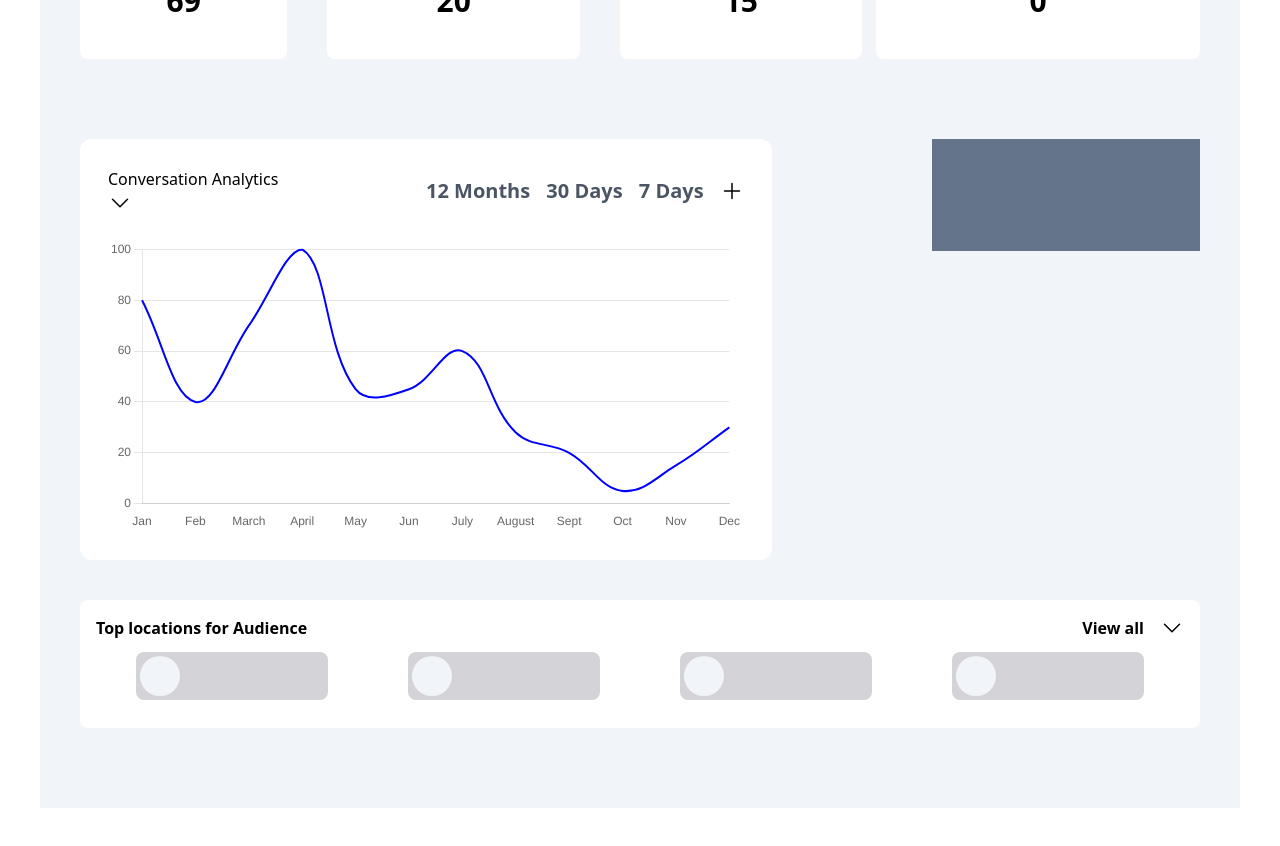
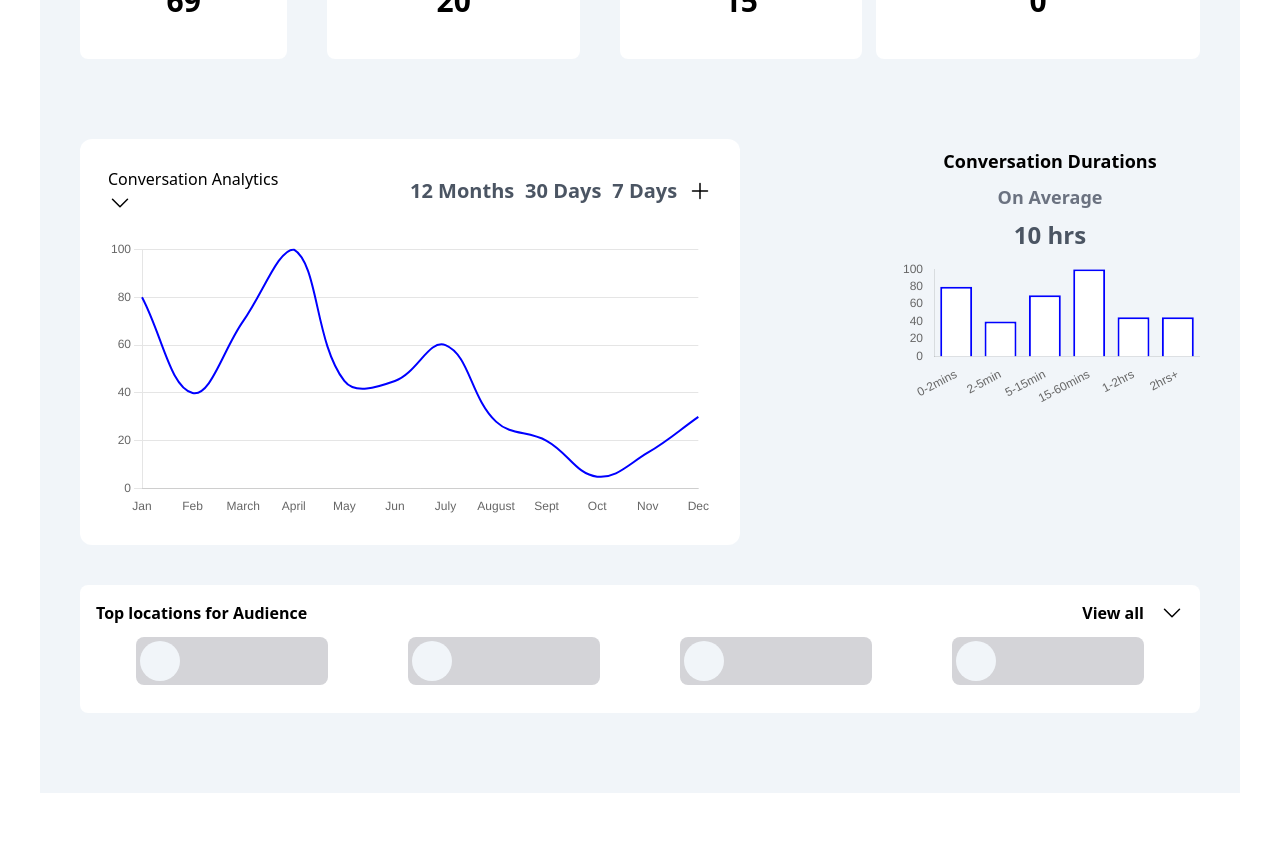
Before and after one commit to Ikendu/linegraph, a React (Vite) app: page / in a window 1280 px wide. Shown: the part 1560-2406 px from the top of the page. Built offline with nearby package versions, Linux system fonts and the light colour scheme.

Commit message:
time flow grah

```diff
--- a/src/components/AnalyticPage.jsx
+++ b/src/components/AnalyticPage.jsx
@@ -1,7 +1,9 @@
 import { useState } from 'react'
 import { DownIcon } from '../assets/Icons'
 import { Data2 } from './Data2'
+import { DataBar } from './DataBar'
 import FinalChart from './FinalChart'
+import BarChart from './BarChart'
 const AnalyticPage = () => {
   const [chartData, setChartData] = useState({
     labels: Data2.map((data) => data.month),
@@ -9,6 +11,18 @@ const AnalyticPage = () => {
       {
         label: 'Users Gained ',
         data: Data2.map((data) => data.visitors),
+        backgroundColor: ['white', 'white', 'white', 'white', 'white'],
+        borderColor: 'blue',
+        borderWidth: 2,
+      },
+    ],
+  })
+  const [chartData2, setChartData2] = useState({
+    labels: DataBar.map((data) => data.time),
+    datasets: [
+      {
+        label: 'Users Gained ',
+        data: DataBar.map((data) => data.visitors),
         backgroundColor: ['white', 'white', 'white', 'white', 'white'],
         borderColor: 'blue',
         borderWidth: 2,
@@ -53,7 +67,9 @@ const AnalyticPage = () => {
             <FinalChart chartData={chartData} />
           </div>
 
-          <div className=' h-28 w-100 w-96 p p-12 bg-slate-500 '></div>
+          <div className=''>
+            <BarChart chartData={chartData2} />
+          </div>
         </div>
         <div className='p-4 bg-white  my-10 rounded-lg '>
           <div className='flex justify-between'>
--- a/src/components/BarChart.jsx
+++ b/src/components/BarChart.jsx
@@ -1,4 +1,30 @@
-const BarChart = () => {
-  return <div>BarChart</div>
+import { Bar } from 'react-chartjs-2'
+
+const BarChart = ({ chartData }) => {
+  return (
+    <div style={{ textAlign: 'center' }}>
+      <h2 className='font-bold text-lg m-2'>Conversation Durations</h2>
+      <h3 className='font-bold text-lg m-2 text-gray-500'>On Average</h3>
+      <h3 className='font-bold  m-2 text-2xl text-gray-600'>10 hrs</h3>
+      <Bar
+        data={chartData}
+        options={{
+          plugins: {
+            title: {
+              display: false,
+              text: 'Users Gained between 2016-2020',
+            },
+            legend: {
+              display: false,
+            },
+          },
+          scales: {
+            x: { grid: { display: false } },
+            y: { grid: { display: false } },
+          },
+        }}
+      />
+    </div>
+  )
 }
 export default BarChart
--- /dev/null
+++ b/src/components/DataBar.js
@@ -0,0 +1,32 @@
+export const DataBar = [
+  {
+    id: 1,
+    time: `0-2mins`,
+    visitors: 80,
+  },
+  {
+    id: 2,
+    time: `2-5min`,
+    visitors: 40,
+  },
+  {
+    id: 3,
+    time: `5-15min`,
+    visitors: 70,
+  },
+  {
+    id: 4,
+    time: `15-60mins`,
+    visitors: 100,
+  },
+  {
+    id: 5,
+    time: `1-2hrs`,
+    visitors: 45,
+  },
+  {
+    id: 6,
+    time: `2hrs+`,
+    visitors: 45,
+  },
+]
--- a/src/components/FinalChart.jsx
+++ b/src/components/FinalChart.jsx
@@ -26,21 +26,15 @@ const FinalChart = ({ chartData }) => {
             title: {
               display: true,
             },
-            legend: {
-              display: false,
-            },
+            legend: { display: false },
           },
           scales: {
             x: {
-              ticks: {
-                maxTicksLimit: 12,
-              },
+              ticks: { maxTicksLimit: 12 },
               grid: { display: false },
             },
             y: {
-              ticks: {
-                maxTicksLimit: 7,
-              },
+              ticks: { maxTicksLimit: 7 },
             },
           },
         }}
```
